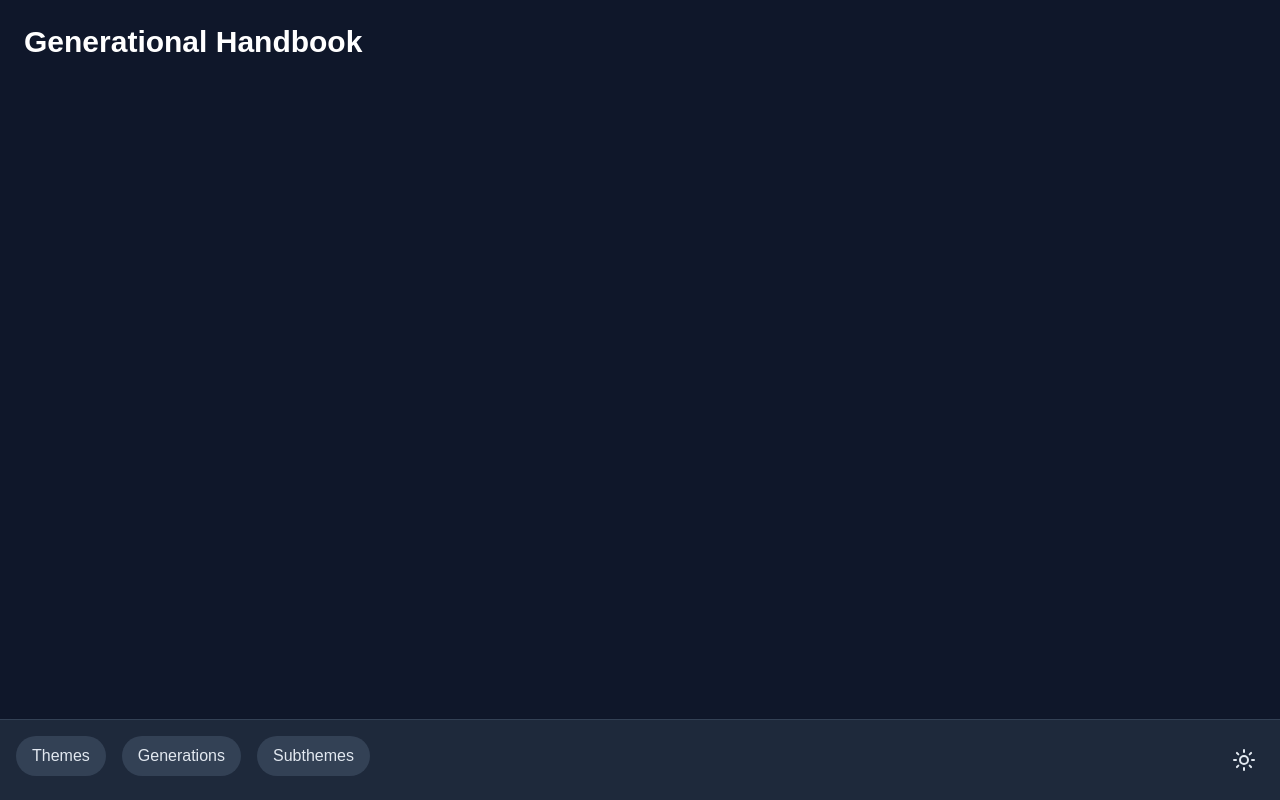
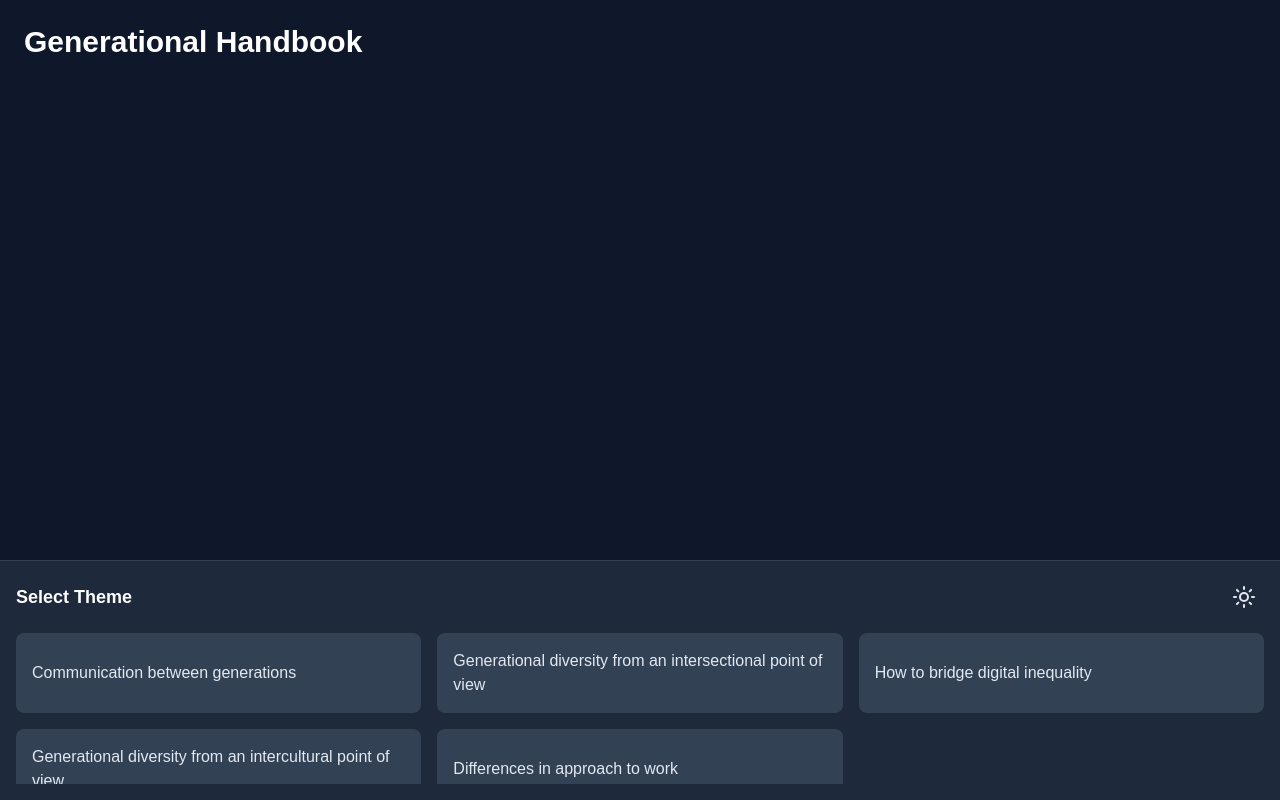
Before and after one commit to Pindar-Digital-Dynamics/handbookRobo, a Next.js app: page / in a window 1280 px wide. Built offline with nearby package versions, Linux system fonts and the light colour scheme.

Commit message:
prima base di handbook

```diff
--- a/src/components/handbook/HandbookNavigator.tsx
+++ b/src/components/handbook/HandbookNavigator.tsx
@@ -1,83 +1,56 @@
 'use client'
 
-import { useState, useEffect } from 'react'
+import { useState } from 'react'
 import { useTheme } from '@/components/providers/theme-provider'
 import { SunIcon, MoonIcon } from 'lucide-react'
 
-// Definiamo l'interfaccia per i filtri attivi
-interface HandbookFilter {
- theme?: string
- generation?: string
- subtheme?: string
-}
+// Definiamo i tipi per i nostri step
+type FilterStep = 'theme' | 'subtheme' | 'generation' | 'variant'
+
+// Dati statici per il prototype
+const THEMES = [
+  'Communication between generations',
+  'Generational diversity from an intersectional point of view',
+  'How to bridge digital inequality',
+  'Generational diversity from an intercultural point of view',
+  'Differences in approach to work'
+]
 
 export default function HandbookNavigator() {
- // Inizializziamo i filtri recuperandoli dal localStorage se esistono
- const [filters, setFilters] = useState<HandbookFilter>(() => {
-   if (typeof window !== 'undefined') {
-     return JSON.parse(localStorage.getItem('handbook-filters') || '{}')
-   }
-   return {}
- })
-
- // Hook per gestire il tema dall'app-level provider
   const { theme, toggleTheme } = useTheme()
-
- // Salva i filtri nel localStorage quando cambiano
- useEffect(() => {
-   localStorage.setItem('handbook-filters', JSON.stringify(filters))
- }, [filters])
+  const [currentStep, setCurrentStep] = useState<FilterStep>('theme')
+  const [selectedTheme, setSelectedTheme] = useState<string | null>(null)
 
   return (
-   // Container principale con sfondo responsive al tema
     <div className="min-h-screen bg-slate-50 dark:bg-slate-900 relative">
-     {/* Area contenuti principale con padding-bottom per il menu fisso */}
-     <main className="pb-24 p-4 md:p-6">
+      {/* Area contenuti principale con padding-bottom aumentato */}
+      <main className="pb-[30vh] p-4 md:p-6">
         <div className="max-w-7xl mx-auto">
           <h1 className="text-3xl font-bold text-slate-900 dark:text-white mb-6">
             Generational Handbook
           </h1>
 
-         {/* Grid responsiva per le cards dei contenuti */}
-         <div className="grid grid-cols-1 md:grid-cols-2 lg:grid-cols-3 gap-6">
-           {/* Cards verranno inserite qui */}
-         </div>
+          {/* Qui andrà il contenuto filtrato */}
         </div>
       </main>
 
-     {/* Menu fisso in basso stile gaming UI */}
-     <nav className="fixed bottom-0 left-0 right-0 bg-white dark:bg-slate-800 shadow-lg border-t border-slate-200 dark:border-slate-700">
-       <div className="max-w-7xl mx-auto px-4">
-         {/* Container flex per allineare filtri e toggle tema */}
-         <div className="h-20 flex items-center justify-between">
-           {/* Area filtri scrollabile orizzontalmente */}
-           <div className="flex space-x-4 overflow-x-auto pb-2 flex-grow">
-             {/* Bottoni filtro con stile gaming */}
-             <button className="px-4 py-2 rounded-full bg-slate-100 dark:bg-slate-700
-                              text-slate-700 dark:text-slate-200
-                              hover:bg-slate-200 dark:hover:bg-slate-600
-                              transition-colors whitespace-nowrap">
-               Themes
-             </button>
-             <button className="px-4 py-2 rounded-full bg-slate-100 dark:bg-slate-700
-                              text-slate-700 dark:text-slate-200
-                              hover:bg-slate-200 dark:hover:bg-slate-600
-                              transition-colors whitespace-nowrap">
-               Generations
-             </button>
-             <button className="px-4 py-2 rounded-full bg-slate-100 dark:bg-slate-700
-                              text-slate-700 dark:text-slate-200
-                              hover:bg-slate-200 dark:hover:bg-slate-600
-                              transition-colors whitespace-nowrap">
-               Subthemes
-             </button>
-           </div>
-
-           {/* Toggle tema dark/light */}
+      {/* Footer aumentato al 30vh */}
+      <nav className="fixed bottom-0 left-0 right-0 h-[30vh] bg-white dark:bg-slate-800
+                     shadow-lg border-t border-slate-200 dark:border-slate-700">
+        <div className="max-w-7xl mx-auto h-full p-4">
+          <div className="flex flex-col h-full">
+            {/* Header del footer con step e theme toggle */}
+            <div className="flex justify-between items-center mb-4">
+              <h2 className="text-lg font-semibold text-slate-900 dark:text-white">
+                {currentStep === 'theme' && 'Select Theme'}
+                {currentStep === 'subtheme' && 'Select Subtheme'}
+                {currentStep === 'generation' && 'Select Generation'}
+                {currentStep === 'variant' && 'Select Variant'}
+              </h2>
               <button
                 onClick={toggleTheme}
-             className="p-2 rounded-full hover:bg-slate-100 dark:hover:bg-slate-700 ml-4"
-             aria-label={theme === 'dark' ? 'Attiva tema chiaro' : 'Attiva tema scuro'}
+                className="p-2 rounded-full hover:bg-slate-100 dark:hover:bg-slate-700"
+                aria-label={theme === 'dark' ? 'Activate light mode' : 'Activate dark mode'}
               >
                 {theme === 'dark' ? (
                   <SunIcon className="w-6 h-6 text-slate-700 dark:text-slate-200" />
@@ -86,6 +59,30 @@ export default function HandbookNavigator() {
                 )}
               </button>
             </div>
+
+            {/* Area filtri */}
+            <div className="flex-1 overflow-auto">
+              {currentStep === 'theme' && (
+                <div className="grid grid-cols-2 md:grid-cols-3 gap-4">
+                  {THEMES.map((theme) => (
+                    <button
+                      key={theme}
+                      onClick={() => {
+                        setSelectedTheme(theme)
+                        setCurrentStep('subtheme')
+                      }}
+                      className="p-4 rounded-lg bg-slate-100 dark:bg-slate-700
+                               text-slate-700 dark:text-slate-200
+                               hover:bg-slate-200 dark:hover:bg-slate-600
+                               transition-colors text-left"
+                    >
+                      {theme}
+                    </button>
+                  ))}
+                </div>
+              )}
+            </div>
+          </div>
         </div>
       </nav>
     </div>
```
Lines whose indentation alone changed are shown as unchanged.
